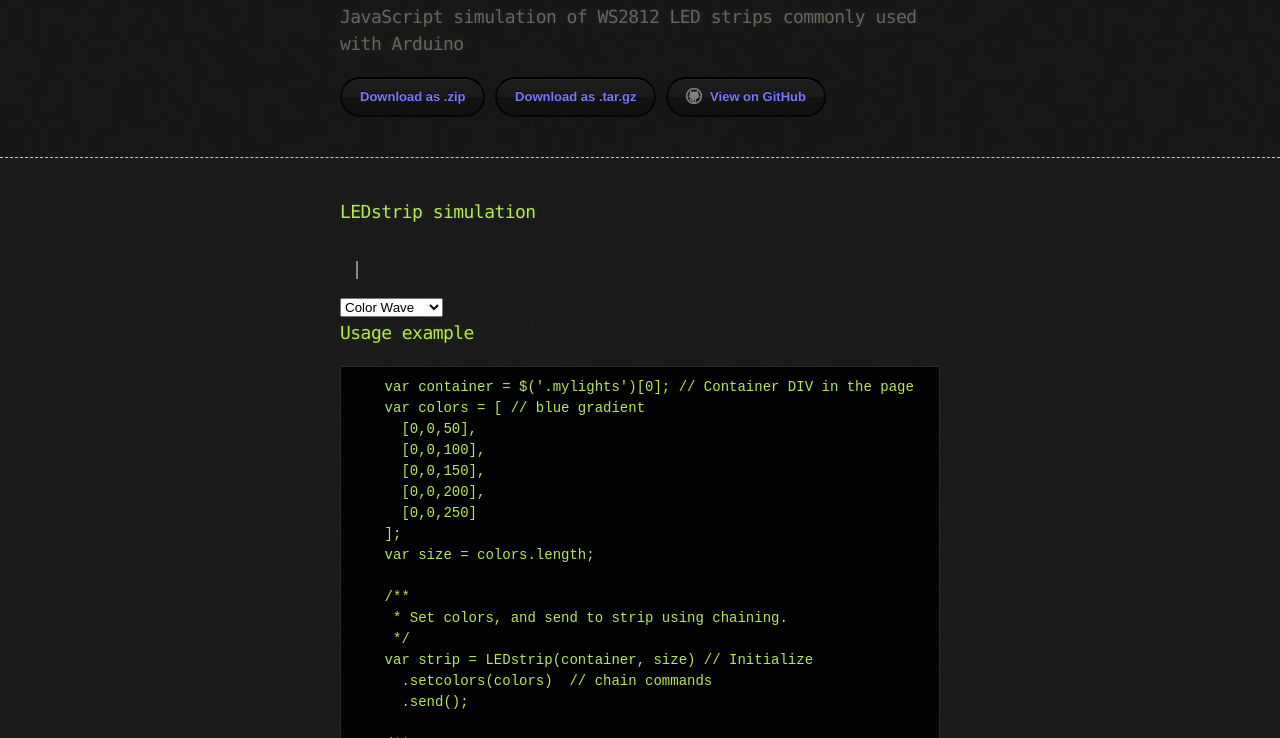
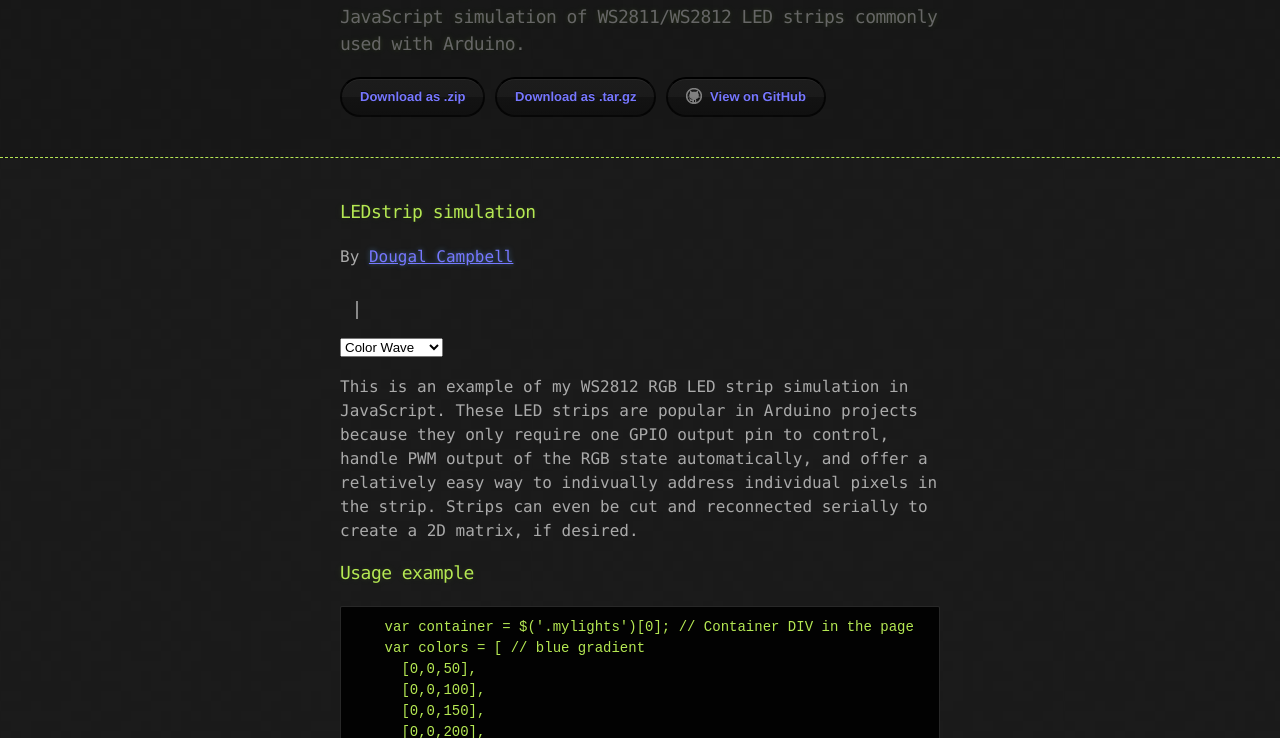
Before and after one commit to dougalcampbell/LEDStrip, a plain HTML site: page index.html in a window 1280 px wide. Shown: the part 62-800 px from the top of the page. Drawn offline with nearby package versions, Linux system fonts and the light colour scheme; a script that the page names is missing.

Commit message:
Flesh out the description a little more.

```diff
--- a/index.html
+++ b/index.html
@@ -69,7 +69,7 @@
     <header>
       <div class="container">
         <h1>LEDstrip</h1>
-        <h2>JavaScript simulation of WS2812 LED strips commonly used with Arduino</h2>
+        <h2>JavaScript simulation of WS2811/WS2812 LED strips commonly used with Arduino.</h2>
 
         <section id="downloads">
           <a href="https://github.com/dougalcampbell/LEDStrip/zipball/master" class="btn">Download as .zip</a>
@@ -82,19 +82,27 @@
     <div class="container">
       <section id="main_content">
         <h3><a name="ledstrip-simulation" class="anchor" href="#ledstrip-simulation"><span class="octicon octicon-link"></span></a>LEDstrip simulation</h3>
-
+        <p>By <a href="https://github.com/dougalcampbell">Dougal Campbell</a></p>
 <div class="ledstrip"></div>
 <br />
 <form>
   <select id="animselect">
     <option value="wave">Color Wave</option>
+    <option value="chasers">Chasers</option>
     <option value="torture">Water Torture</option>
-    <option value="chasers">Chasers</option>
     <!-- <option value="cycle">Color Cycle</option> -->
     <!-- option value="flares">Flares</option -->
     <option value="stop">Stop</option>
   </select>
 </form>
+
+        <p>
+          This is an example of my WS2812 RGB LED strip simulation in JavaScript. These LED
+          strips are popular in Arduino projects because they only require one GPIO output
+          pin to control, handle PWM output of the RGB state automatically, and offer a
+          relatively easy way to indivually address individual pixels in the strip. Strips
+          can even be cut and reconnected serially to create a 2D matrix, if desired.
+        </p>
 
 <h3><a name="example" class="anchor" href="#example"><span class="octicon octicon-link"></span></a>Usage example</h3>
 
```
